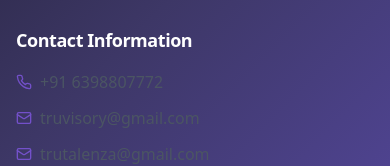
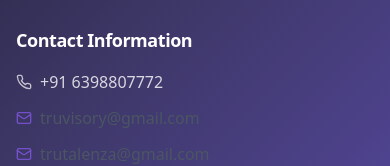
Before and after one commit to Nob1taaaa/vista-spark-web-23, a React (Vite) app: page /faq in a window 390 px wide. Shown: the part 2613-2779 px from the top of the page. Built offline with nearby package versions, Linux system fonts and the light colour scheme.

Commit message:
Update phone contact info
cgen-950b5ed2a0654a1096a7e658d5c457f3

```diff
--- a/src/components/Footer.tsx
+++ b/src/components/Footer.tsx
@@ -59,8 +59,8 @@ const Footer = () => {
             <h3 className="text-lg font-semibold text-white">Contact Information</h3>
             <ul className="space-y-3">
               <li className="flex items-center gap-2">
-                <Phone size={16} className="text-brand-purple dark:text-white opacity-70" />
-                <a href="tel:+916398807772" className="text-gray-600 dark:text-gray-300 hover:text-brand-purple dark:hover:text-white transition-colors">
+                <Phone size={16} className="text-white/70" />
+                <a href="tel:+916398807772" className="text-white/80 hover:text-white transition-colors">
                   +91 6398807772
                 </a>
               </li>
```
